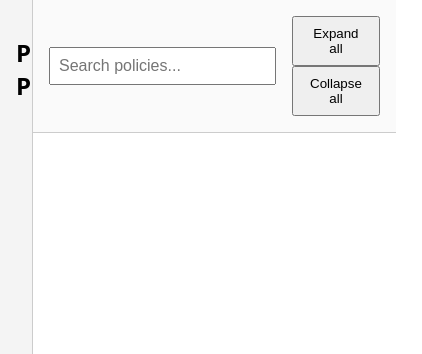
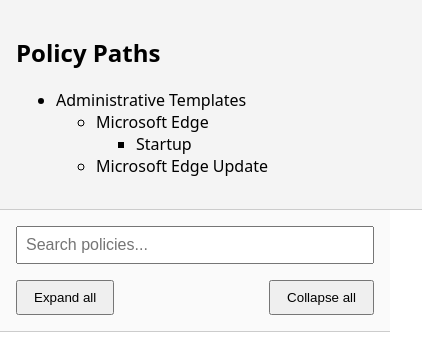
Before and after one commit to rChilLab/admxViewer, a plain HTML site: page index.html in a window 390 px wide. Shown: the top 354 px of the page, 422 px wide, since content can reach past the window. Drawn offline with nearby package versions, Linux system fonts and the light colour scheme.

Commit message:
Add files via upload

```diff
--- a/style.css
+++ b/style.css
@@ -75,3 +75,40 @@ header input {
   font-weight: bold;
   background-color: #e0e0e0;
 }
+
+
+@media (max-width: 768px) {
+  .layout {
+    flex-direction: column;
+  }
+
+  .sidebar {
+    width: 100%;
+    border-right: none;
+    border-bottom: 1px solid #ccc;
+  }
+
+  .main {
+    height: auto;
+  }
+
+  header {
+    flex-direction: column;
+    align-items: stretch;
+  }
+
+  .toolbar {
+    display: flex;
+    justify-content: space-between;
+  }
+
+  .policy-table td {
+    display: block;
+    width: 100%;
+  }
+
+  .policy-table tr {
+    display: block;
+    margin-bottom: 0.5rem;
+  }
+}
```
